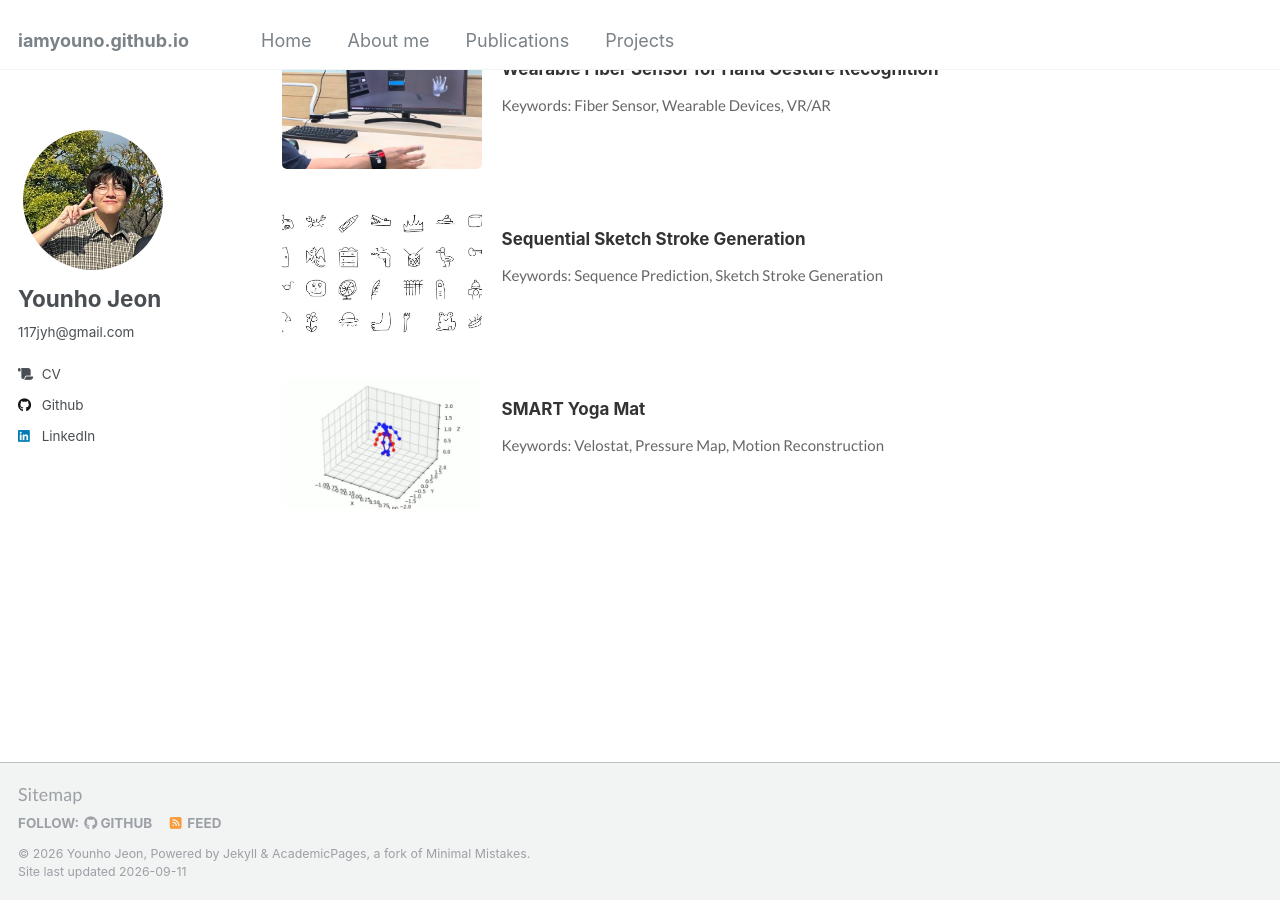
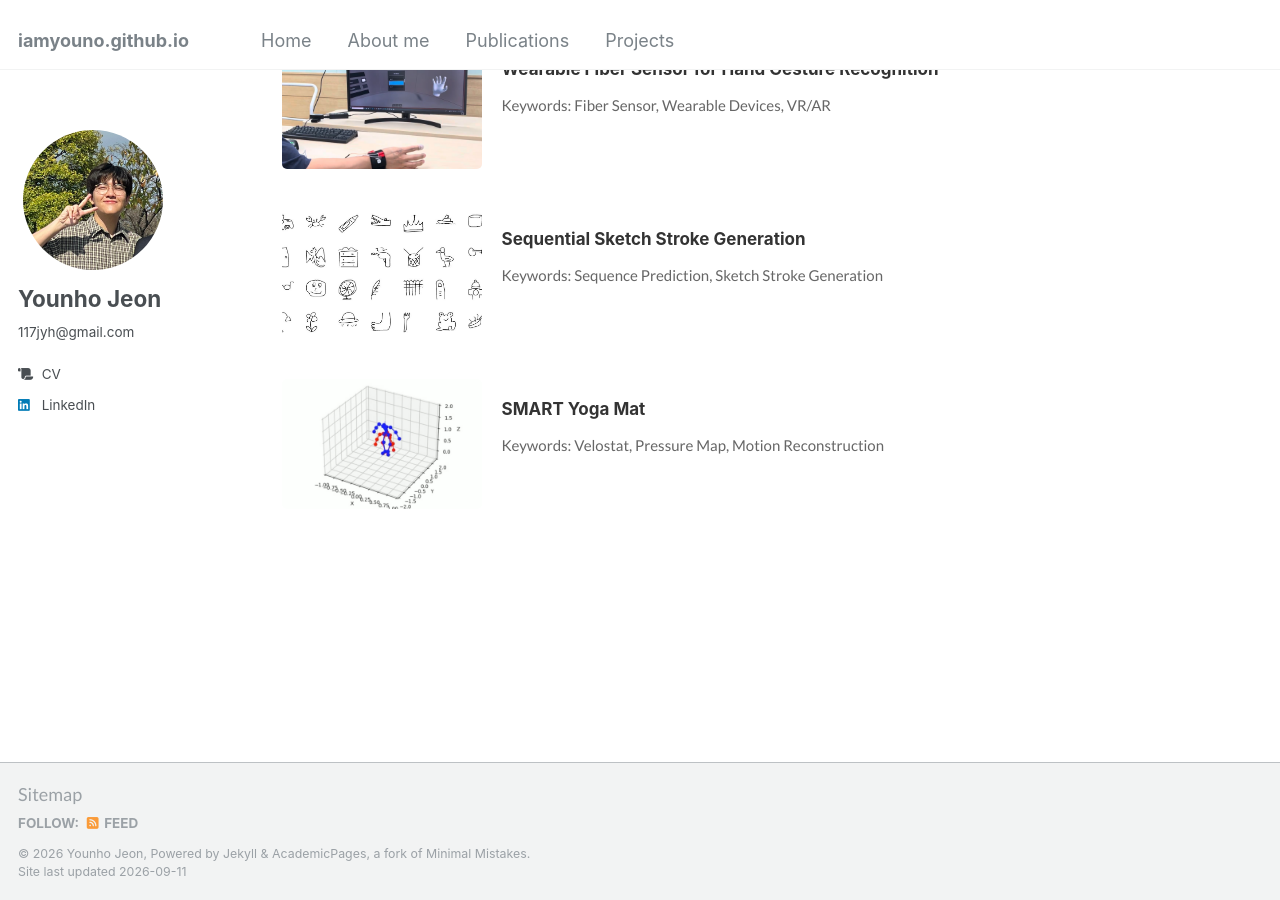
Before and after one commit to iamyouno/iamyouno.github.io, a Jekyll site: the page built from _pages/about.md, in a window 1280 px wide and 900 px high, scrolled down 1507 px. Built offline with Jekyll 4.4.1, drawn with Linux system fonts in a browser that asks for light colours.

Commit message:
update: main contents

```diff
--- a/_config.yml
+++ b/_config.yml
@@ -44,7 +44,7 @@ author:
   bitbucket        : # Username - Update with your username on the site
   codepen          : # Username
   dribbble         : # Username
-  github           : "iamyouno"
+  # github           : "iamyouno"
   kaggle           : # Username
   stackoverflow    : # User number or user number and name (i.e., use "1" or "1/jeff-atwood")
 
```
